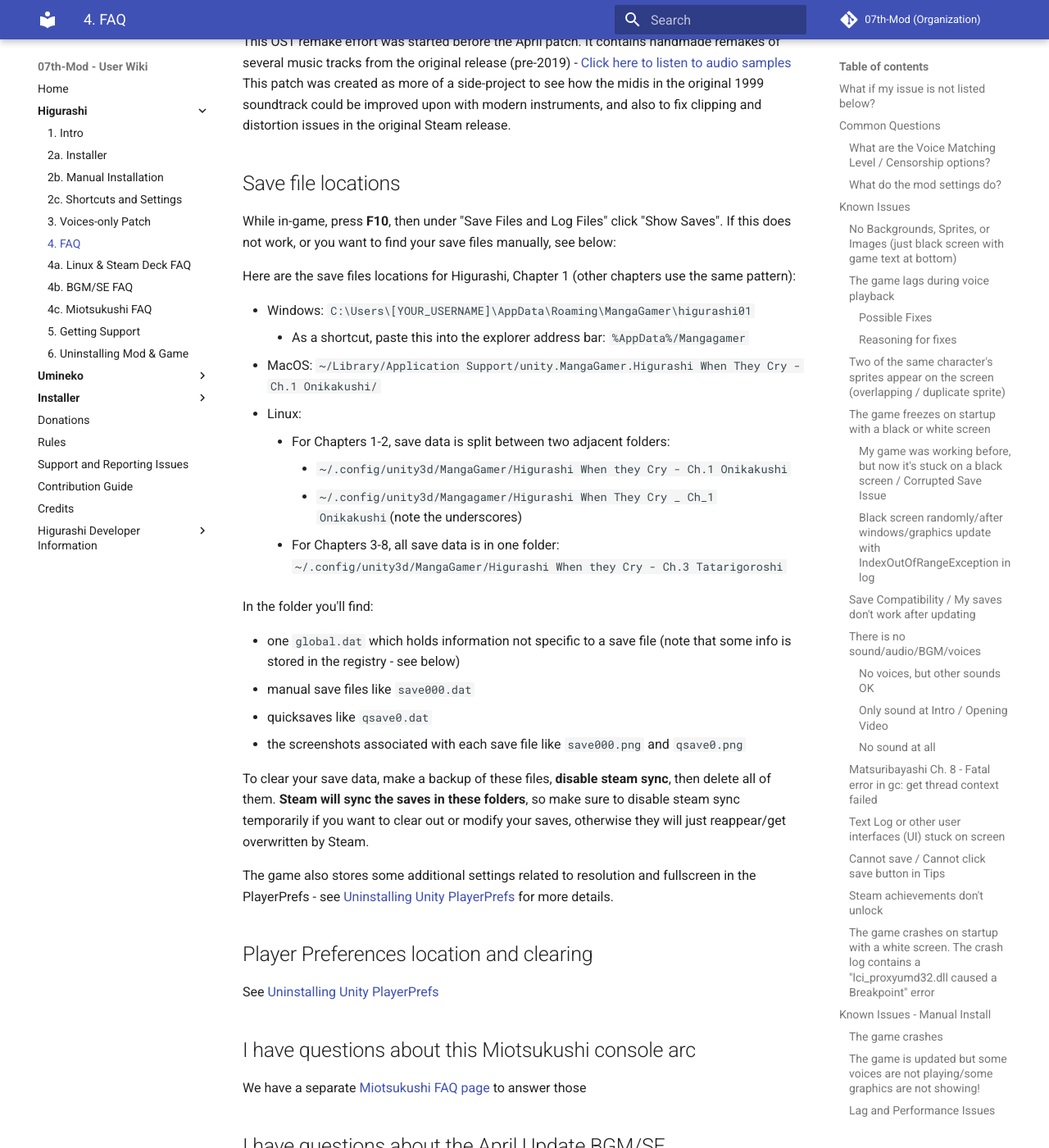
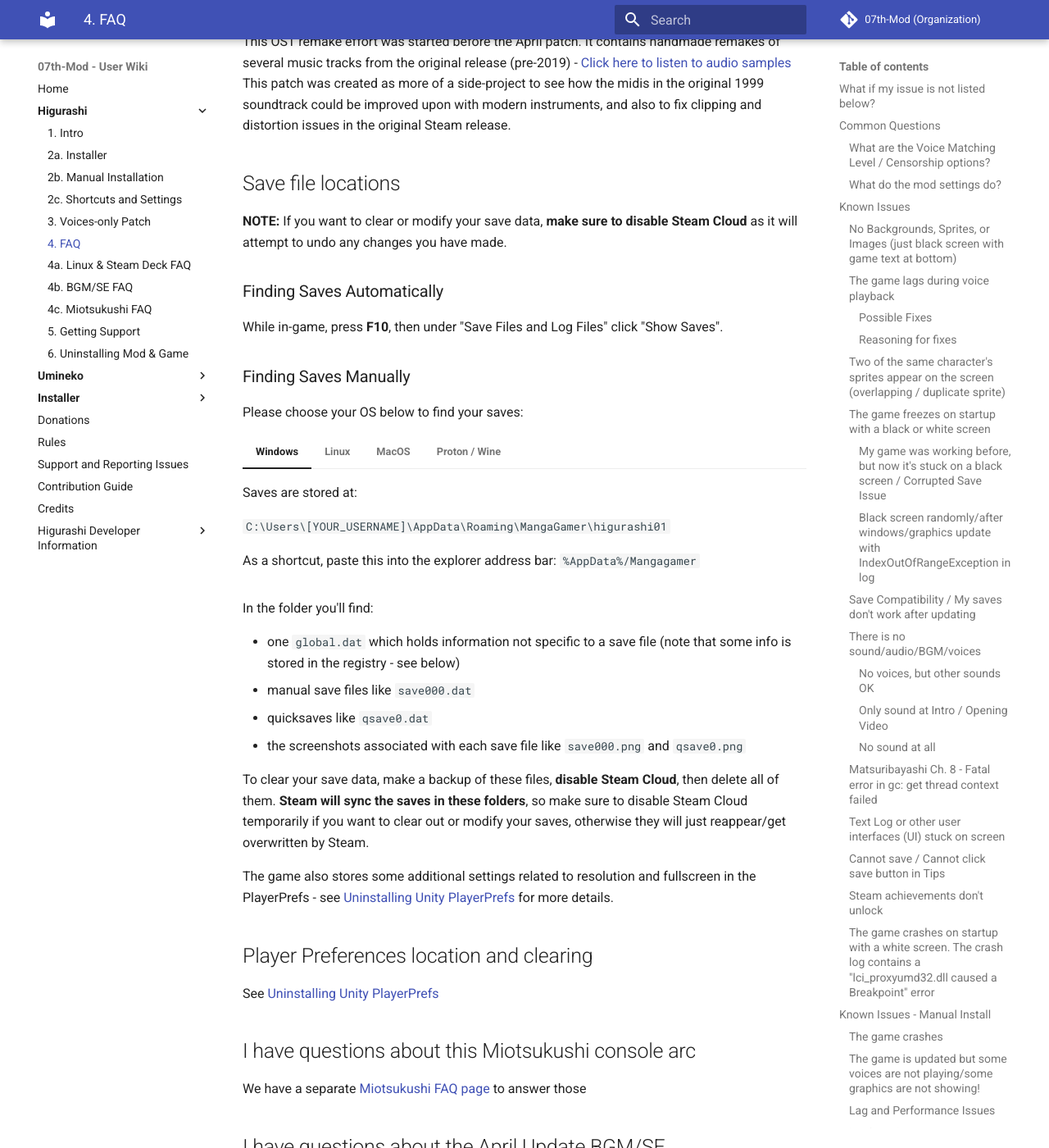
Before and after one commit to 07th-mod/wiki, an MkDocs documentation site: the page built from docs/Higurashi/FAQ.md, in a window 1280 px wide and 1400 px high, scrolled down 8903 px. Shown: the whole window at 82% size. Built offline with MkDocs 1.6.1 and Material for MkDocs 9.7.7, drawn with Linux system fonts in a browser that asks for light colours.

Commit message:
Fix information about Proton playerprefs and save locations

```diff
--- a/docs/Higurashi/FAQ.md
+++ b/docs/Higurashi/FAQ.md
@@ -232,18 +232,46 @@
 
 ## Save file locations
 
-While in-game, press **F10**, then under "Save Files and Log Files" click "Show Saves". If this does not work, or you want to find your save files manually, see below:
+**NOTE:** If you want to clear or modify your save data, **make sure to disable Steam Cloud** as it will attempt to undo any changes you have made.
 
-Here are the save files locations for Higurashi, Chapter 1 (other chapters use the same pattern):
+### Finding Saves Automatically
 
-- Windows: `C:\Users\[YOUR_USERNAME]\AppData\Roaming\MangaGamer\higurashi01`
-    - As a shortcut, paste this into the explorer address bar: `%AppData%/Mangagamer`
-- MacOS: `~/Library/Application Support/unity.MangaGamer.Higurashi When They Cry - Ch.1 Onikakushi/`
-- Linux:
+While in-game, press **F10**, then under "Save Files and Log Files" click "Show Saves".
+
+### Finding Saves Manually
+
+Please choose your OS below to find your saves:
+
+=== "Windows"
+
+    Saves are stored at:
+
+    `C:\Users\[YOUR_USERNAME]\AppData\Roaming\MangaGamer\higurashi01`
+
+    As a shortcut, paste this into the explorer address bar: `%AppData%/Mangagamer`
+
+=== "Linux"
+
     - For Chapters 1-2, save data is split between two adjacent folders:
         - `~/.config/unity3d/MangaGamer/Higurashi When they Cry - Ch.1 Onikakushi`
         - `~/.config/unity3d/Mangagamer/Higurashi When They Cry _ Ch_1 Onikakushi`(note the underscores)
     - For Chapters 3-8, all save data is in one folder: `~/.config/unity3d/MangaGamer/Higurashi When they Cry - Ch.3 Tatarigoroshi`
+
+=== "MacOS"
+
+    Saves are stored at:
+
+    `~/Library/Application Support/unity.MangaGamer.Higurashi When They Cry - Ch.1 Onikakushi/`
+
+=== "Proton / Wine"
+
+    When using Proton, saves are stored inside a Proton "prefix" (a `pfx` folder). Inside the prefix, they are stored at a similar location to Windows (it might use `Mangagamer` with a lowercase 'g')
+
+    The full path to the folder is: `.steam/steam/steamapps/compatdata/[GAME_ID]/pfx/drive_c/users/steamuser/AppData/Roaming/Mangagamer/higurashi[CHAPTER_NUMBER]`.
+
+    The `GAME_ID` can be found by going to the store page for the game, then looking at the URL for a 6 digit number - for example Higurashi Ch.1's ID is `310360`.
+
+    So for Ch.1, the full path is: `.steam/steam/steamapps/compatdata/310360/pfx/drive_c/users/steamuser/AppData/Roaming/Mangagamer/higurashi01`.
 
 In the folder you'll find:
 
@@ -252,7 +280,7 @@
 - quicksaves like `qsave0.dat`
 - the screenshots associated with each save file like `save000.png` and `qsave0.png`
 
-To clear your save data, make a backup of these files, **disable steam sync**, then delete all of them. **Steam will sync the saves in these folders**, so make sure to disable steam sync temporarily if you want to clear out or modify your saves, otherwise they will just reappear/get overwritten by Steam.
+To clear your save data, make a backup of these files, **disable Steam Cloud**, then delete all of them. **Steam will sync the saves in these folders**, so make sure to disable Steam Cloud temporarily if you want to clear out or modify your saves, otherwise they will just reappear/get overwritten by Steam.
 
 The game also stores some additional settings related to resolution and fullscreen in the PlayerPrefs - see [Uninstalling Unity PlayerPrefs](Uninstall.md#uninstalling-unity-playerprefs) for more details.
 
--- a/docs/Higurashi/Uninstall.md
+++ b/docs/Higurashi/Uninstall.md
@@ -19,7 +19,7 @@
 
 ## Uninstalling your saves
 
-1. **Disable Steam Sync/GOG Cloud Saves**. Your save files will magically reappear if you don't do this step.
+1. **Disable Steam Cloud/GOG Cloud Saves**. Your save files will magically reappear if you don't do this step.
 2. Navigate to the game's save folder as described in [the FAQ "Save File Locations"](FAQ.md#save-file-locations)
 3. Delete the whole save folder (you may wish to backup the global.dat file if you are re-installing)
 
@@ -48,7 +48,7 @@
 
 === "Linux"
 
-    **Proton Users**: We have reports that the Proton version of Higurashi uses the folder "Manga**g**amer", while the native game uses "Manga**G**amer" (note the g/G capitalization). Please check **both** the Manga**G**amer and Manga**g**amer folders if you are using Proton.
+    **NOTE**: Higurashi might use the folder "Manga**g**amer" (lowercase g), instead of "Manga**G**amer" (uppercase G). Please check **both** the Manga**G**amer and Manga**g**amer folders if you can't find your playerprefs.
 
     Linux playerprefs are stored in the file `~/.config/unity3d/MangaGamer/[GAMENAME]/prefs`.
 
@@ -65,3 +65,15 @@
     The name will be something like `unity.Mangagamer.[GAMENAME].plist` for older games or `com.Mangagamer.[GAMENAME].plist` for newer games.
 
     Delete this file to clear Player Preferences.
+
+=== "Proton / Wine"
+
+    **Steam Cloud** - I'm not sure, but PlayerPrefs might be synced under Steam Cloud when using Proton. If you can't get the below instructions to work, try clearing/disabling Steam Cloud.
+
+    When using Proton, playerprefs are stored in a `user.reg` file.
+
+    This file is stored at `.steam/steam/steamapps/compatdata/[GAME_ID]/pfx/user.reg`. The `GAME_ID` can be found by going to the store page for the game, then looking at the URL for a 6 digit number - for example Higurashi Ch.1's ID is `310360`.
+
+    You can also delete the whole prefix to clear your PlayerPrefs, but note this will also delete your saves.
+
+    Note that uninstalling the game via steam deletes the entire prefix.
```
